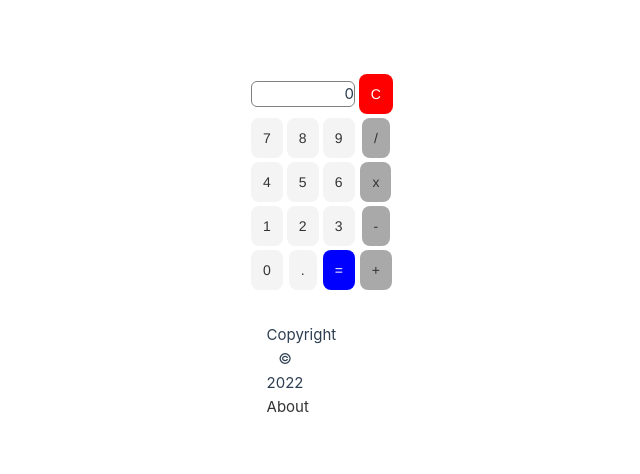
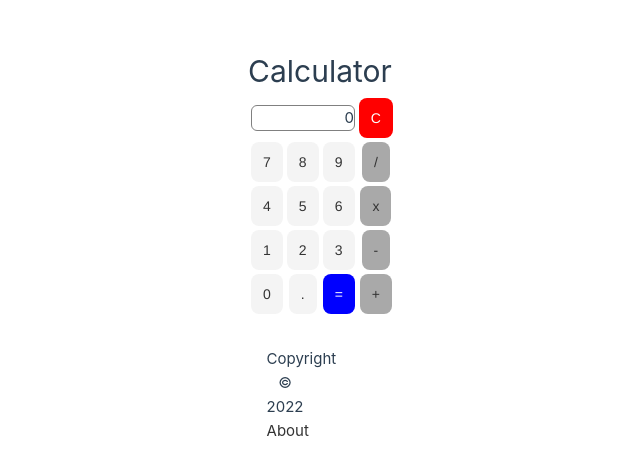
Before and after one commit to josecome/Calculator_Vuejs, a Vue app: page / in a window 1280 px wide. Shown: the part 170-644 px from the top of the page, without its empty margins (281-921 px from the left). Built offline with nearby package versions, Linux system fonts and the light colour scheme.

Commit message:
Logic in operation and minor updates

```diff
--- a/src/App.vue
+++ b/src/App.vue
@@ -7,7 +7,7 @@ import Footer from './components/Footer.vue'
 
 <template>
   <div id="main">
-    <Header />
+    <Header title="Calculator"/>
     <router-view></router-view>
     <Footer v-show="homePage" />
   </div>
--- a/src/components/Calculator.vue
+++ b/src/components/Calculator.vue
@@ -94,9 +94,16 @@ export default {
             if(this.lastop === "NA"){
                 return;
             } else{
-
+                if(this.lastop === "-"){
+                   this.nmbr = Number(this.prevnmbr) - Number(this.nmbr);
+                } else if(this.lastop === "+"){
+                    this.nmbr = this.prevnmbr + this.nmbr;
+                } else if(this.lastop === "/"){
+                    this.nmbr = this.prevnmbr / this.nmbr;
+                } else if(this.lastop === "x"){
+                    this.nmbr = this.prevnmbr * this.nmbr;
+                }
             }
-            this.nmbr = 9999;
             this.prevnmbr = 0;
             return;
            }
--- a/src/components/Header.vue
+++ b/src/components/Header.vue
@@ -22,9 +22,7 @@
 
   <style scoped>
   header {
-   margin: auto;
-   width: 50%;
    margin-top: 30px;
-   text-align: center;
+   text-align: left;
   }
   </style>
```
